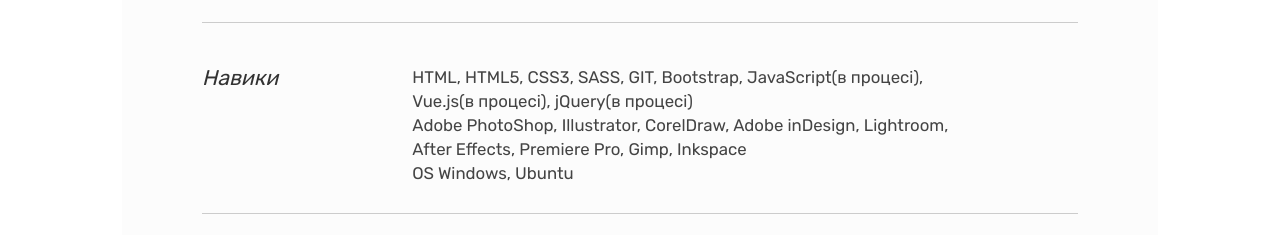
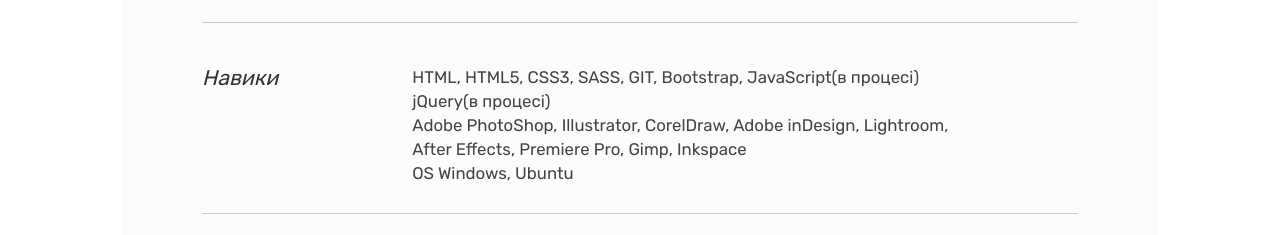
Before and after one commit to xandzia/profile, a plain HTML site: page CV/cv.html in a window 1280 px wide. Shown: the part 378-613 px from the top of the page. Drawn offline with nearby package versions, Linux system fonts and the light colour scheme.

Commit message:
add skills

```diff
--- a/CV/cv.html
+++ b/CV/cv.html
@@ -68,7 +68,7 @@
                             </div>
                             <div class="yui-u">
                                 <p class="enlarge">
-                                    HTML, HTML5, CSS3, SASS, GIT, Bootstrap, JavaScript(в процессе), Vue.js(в процессе), jQuery(в процессе)<br> Adobe PhotoShop, Illustrator, CorelDraw, Adobe inDesign, Lightroom, After Effects, Premiere Pro, Gimp, Inkspace<br> OS Windows, Ubuntu
+                                    HTML, HTML5, CSS3, SASS, GIT, Bootstrap, JavaScript(в процессе), jQuery(в процессе)<br> Adobe PhotoShop, Illustrator, CorelDraw, Adobe inDesign, Lightroom, After Effects, Premiere Pro, Gimp, Inkspace<br> OS Windows, Ubuntu
                                 </p>
                             </div>
                         </div>
@@ -189,7 +189,7 @@
                             </div>
                             <div class="yui-u">
                                 <p class="enlarge">
-                                    HTML, HTML5, CSS3, SASS, GIT, Bootstrap, JavaScript(в процесі), Vue.js(в процесі), jQuery(в процесі)<br> Adobe PhotoShop, Illustrator, CorelDraw, Adobe inDesign, Lightroom, After Effects, Premiere Pro, Gimp, Inkspace<br> OS Windows, Ubuntu
+                                    HTML, HTML5, CSS3, SASS, GIT, Bootstrap, JavaScript(в процесі) jQuery(в процесі)<br> Adobe PhotoShop, Illustrator, CorelDraw, Adobe inDesign, Lightroom, After Effects, Premiere Pro, Gimp, Inkspace<br> OS Windows, Ubuntu
                                 </p>
                             </div>
                         </div>
@@ -311,7 +311,7 @@
                             </div>
                             <div class="yui-u">
                                 <p class="enlarge">
-                                    HTML, HTML5, CSS3, SASS, GIT, Bootstrap, JavaScript(in process), Vue.js(in process), jQuery(in process)<br> Adobe PhotoShop, Illustrator, CorelDraw, Adobe inDesign, Lightroom, After Effects, Premiere Pro, Gimp, Inkspace<br> OS Windows, Ubuntu
+                                    HTML, HTML5, CSS3, SASS, GIT, Bootstrap, JavaScript(in process), jQuery(in process)<br> Adobe PhotoShop, Illustrator, CorelDraw, Adobe inDesign, Lightroom, After Effects, Premiere Pro, Gimp, Inkspace<br> OS Windows, Ubuntu
                                 </p>
                             </div>
                         </div>
--- a/CV/styleCV.css
+++ b/CV/styleCV.css
@@ -246,6 +246,7 @@
 -webkit-tap-highlight-color: transparent; /* For some Androids */
 
 /************ media ************/
+/*
 @media all and (max-width: 1054px){
     #doc2RU, #doc2UA, #doc2EN, .social{
 	    width: 98vw;
@@ -396,3 +397,4 @@
         width: 60px;
     }
 }
+*/
```
Also changed, not shown: 3 other files.
